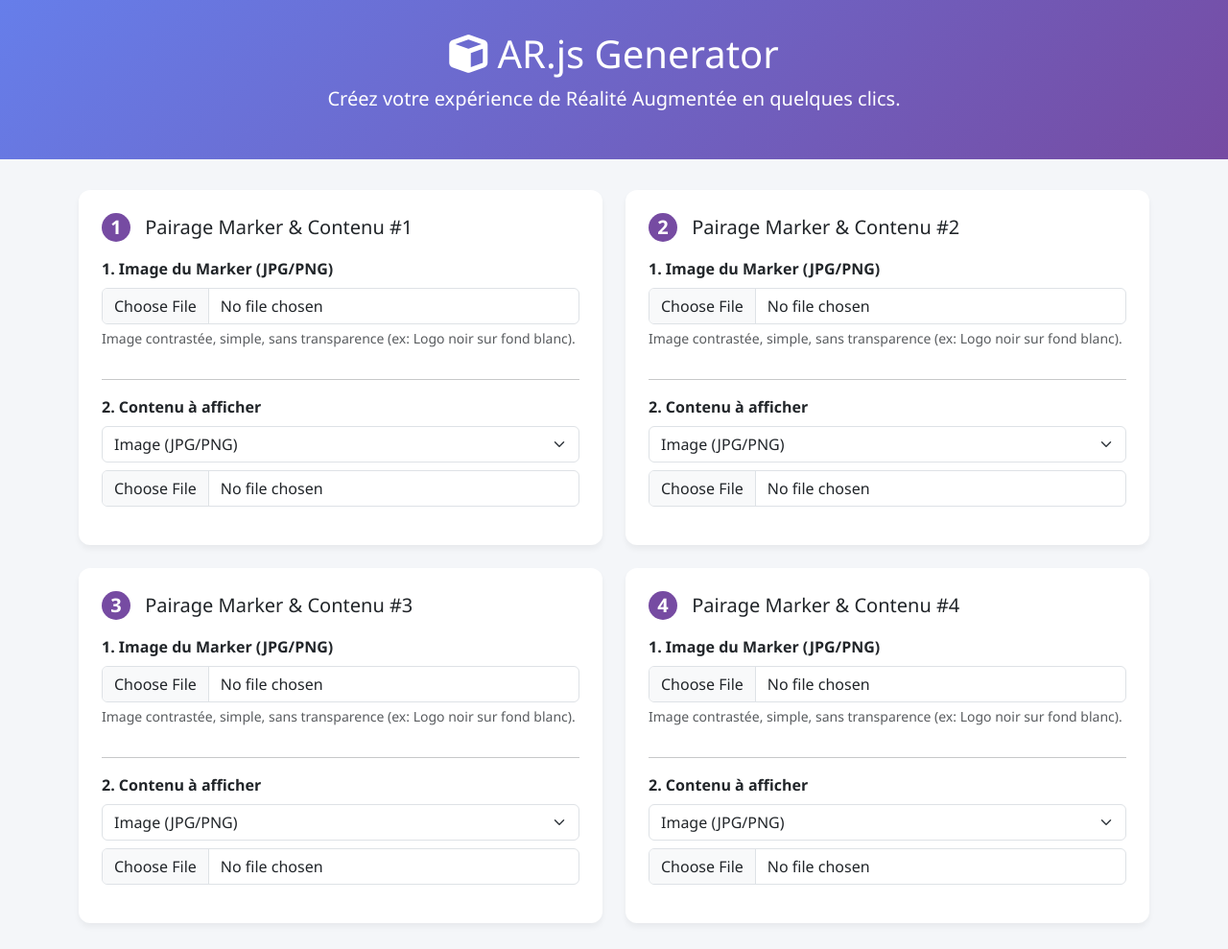
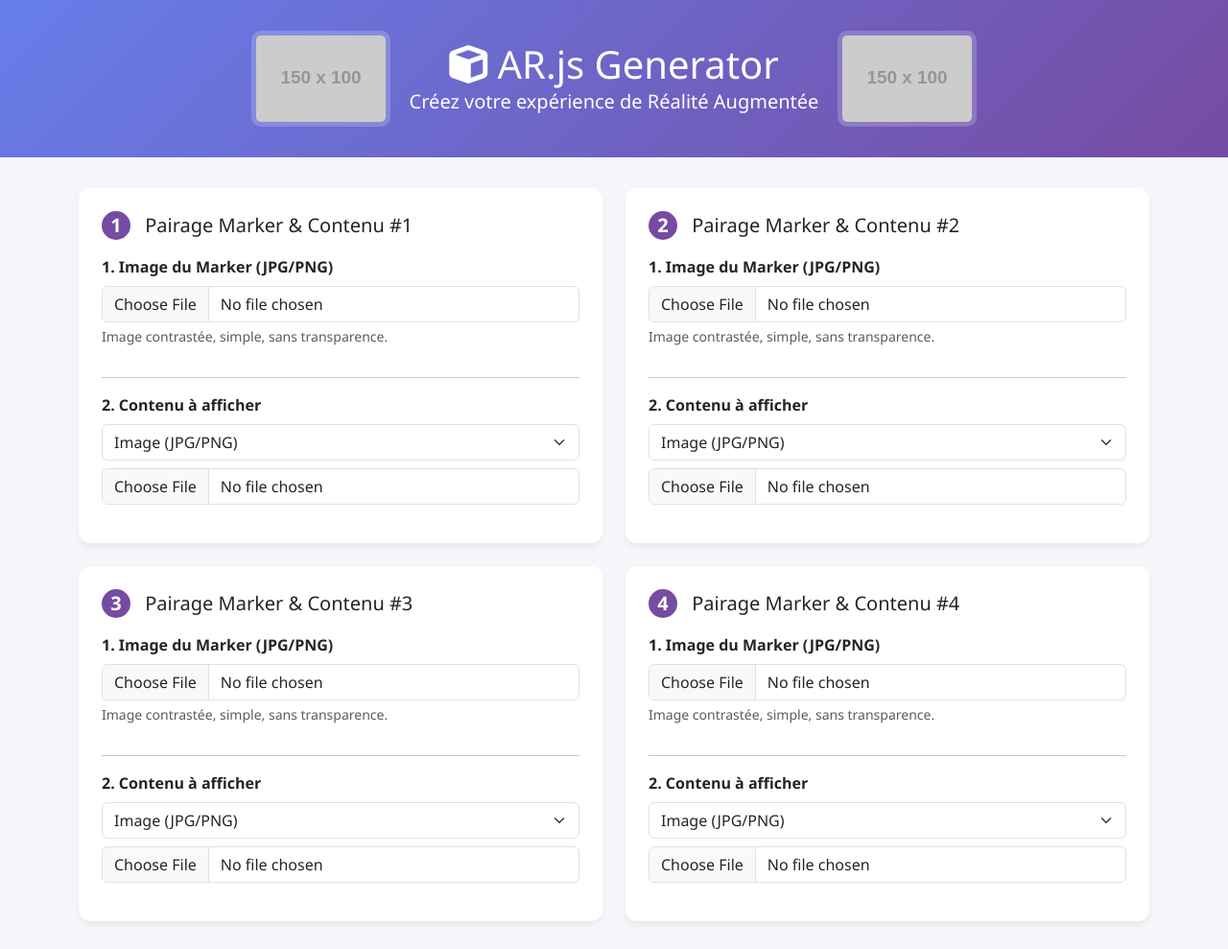
Before and after one commit to guarim/Guarim-ARjs-studio, a plain HTML site: page index.html in a window 1280 px wide. Shown: the top 989 px of the page at 96% size. Drawn offline with nearby package versions, Linux system fonts and the light colour scheme; placeholder pictures from the web are drawn by us.

Commit message:
Update index.html

```diff
--- a/index.html
+++ b/index.html
@@ -11,7 +11,33 @@
 
     <style>
         body { background-color: #f4f6f9; font-family: 'Segoe UI', Tahoma, Geneva, Verdana, sans-serif; }
-        .header-app { background: linear-gradient(135deg, #667eea 0%, #764ba2 100%); color: white; padding: 2rem 0; margin-bottom: 2rem; }
+
+        /* HEADER STYLES UPDATED */
+        .header-app {
+            background: linear-gradient(135deg, #667eea 0%, #764ba2 100%);
+            color: white;
+            padding: 2rem 0;
+            margin-bottom: 2rem;
+        }
+
+        .header-content {
+            display: flex;
+            align-items: center;
+            justify-content: center;
+            gap: 20px; /* Espace entre les images et le texte */
+            flex-wrap: wrap; /* Permet de passer à la ligne sur mobile */
+        }
+
+        .header-img {
+            max-height: 100px; /* Hauteur max des logos */
+            width: auto;
+            background: rgba(255,255,255,0.2); /* Fond léger si transparent */
+            padding: 5px;
+            border-radius: 10px;
+            backdrop-filter: blur(5px);
+        }
+
+        /* Autres styles */
         .card-slot { border: none; border-radius: 12px; box-shadow: 0 4px 6px rgba(0,0,0,0.05); transition: transform 0.2s; margin-bottom: 1.5rem; }
         .card-slot:hover { transform: translateY(-5px); box-shadow: 0 10px 15px rgba(0,0,0,0.1); }
         .step-badge { background: #764ba2; color: white; border-radius: 50%; width: 30px; height: 30px; display: inline-flex; align-items: center; justify-content: center; margin-right: 10px; font-weight: bold; }
@@ -22,9 +48,17 @@
 <body>
 
     <div class="header-app text-center">
-        <div class="container">
-            <h1><i class="fas fa-cube"></i> AR.js Generator</h1>
-            <p class="lead">Créez votre expérience de Réalité Augmentée en quelques clics.</p>
+        <div class="container header-content">
+
+            <img src="https://via.placeholder.com/150x100/ffffff/764ba2?text=LOGO+1" alt="Logo Gauche" class="header-img">
+
+            <div>
+                <h1 class="mb-0"><i class="fas fa-cube"></i> AR.js Generator</h1>
+                <p class="lead mb-0">Créez votre expérience de Réalité Augmentée</p>
+            </div>
+
+            <img src="https://via.placeholder.com/150x100/ffffff/764ba2?text=IMAGE+2" alt="Image Droite" class="header-img">
+
         </div>
     </div>
 
@@ -55,7 +89,6 @@
         const slotsContainer = document.getElementById('slotsContainer');
 
         // --- INIT UI ---
-        // Génère les 4 slots dynamiquement
         for(let i = 1; i <= MAX_SLOTS; i++) {
             const html = `
                 <div class="col-md-6">
@@ -65,7 +98,7 @@
                         <div class="mb-3">
                             <label class="form-label fw-bold">1. Image du Marker (JPG/PNG)</label>
                             <input type="file" class="form-control" id="markerImg-${i}" accept="image/png, image/jpeg" onchange="previewImage(this, 'prev-marker-${i}')">
-                            <div class="form-text">Image contrastée, simple, sans transparence (ex: Logo noir sur fond blanc).</div>
+                            <div class="form-text">Image contrastée, simple, sans transparence.</div>
                             <img id="prev-marker-${i}" class="preview-thumb" />
                         </div>
 
@@ -108,7 +141,6 @@
         }
 
         // --- CORE LOGIC ---
-
         async function generateProject() {
             const zip = new JSZip();
             const assetsFolder = zip.folder("assets");
@@ -124,36 +156,26 @@
                     const contentInput = document.getElementById(`contentFile-${i}`);
                     const contentType = document.getElementById(`contentType-${i}`).value;
 
-                    // On ne traite que si les deux fichiers sont présents
                     if (markerInput.files.length > 0 && contentInput.files.length > 0) {
                         hasData = true;
 
-                        // 1. Traitement du Marker
                         const markerFile = markerInput.files[0];
                         const markerName = `marker_${i}`;
-
-                        // Sauvegarde de l'image originale du marker
                         assetsFolder.file(`${markerName}.png`, markerFile);
 
-                        // Génération du fichier .patt (Logique simplifiée pour client-side)
                         const pattData = await generatePatternData(markerFile);
                         assetsFolder.file(`${markerName}.patt`, pattData);
 
-                        // 2. Traitement du Contenu
                         const contentFile = contentInput.files[0];
                         const contentExt = contentFile.name.split('.').pop();
                         const contentName = `content_${i}.${contentExt}`;
                         assetsFolder.file(contentName, contentFile);
 
-                        // 3. Construction HTML
-                        // Ajout aux assets (preload pour vidéo/modèle)
                         let entityHtml = "";
-
                         if (contentType === 'image') {
                             entityHtml = `<a-image src="assets/${contentName}" position="0 0.5 0" rotation="-90 0 0" scale="1 1 1"></a-image>`;
                         } else if (contentType === 'video') {
                             assetsHtmlComponents += `<video id="vid${i}" loop="true" crossorigin="anonymous" src="assets/${contentName}"></video>`;
-                            // Note: Video handling requires user interaction logic in script
                             entityHtml = `<a-video src="#vid${i}" position="0 0.5 0" rotation="-90 0 0" width="1" height="1"></a-video>`;
                         } else if (contentType === 'model') {
                             entityHtml = `<a-entity gltf-model="url(assets/${contentName})" scale="0.5 0.5 0.5" position="0 0 0" rotation="0 0 0" animation="property: rotation; to: 0 360 0; loop: true; dur: 10000"></a-entity>`;
@@ -162,8 +184,7 @@
                         markerHtmlComponents += `
         <a-marker type="pattern" url="assets/${markerName}.patt">
             ${entityHtml}
-        </a-marker>
-                        `;
+        </a-marker>`;
                     }
                 }
 
@@ -173,23 +194,20 @@
                     return;
                 }
 
-                // 4. Génération de l'Index.html
                 const indexHtml = generateIndexHTML(markerHtmlComponents, assetsHtmlComponents);
                 zip.file("index.html", indexHtml);
 
-                // 5. Téléchargement
                 const content = await zip.generateAsync({type:"blob"});
                 saveAs(content, "ar-project.zip");
 
             } catch (err) {
                 console.error(err);
-                alert("Erreur lors de la génération : " + err.message);
+                alert("Erreur : " + err.message);
             } finally {
                 document.getElementById('loadingOverlay').style.display = 'none';
             }
         }
 
-        // --- PATTERN GENERATOR ENGINE (Simplified ARToolKit logic) ---
         function generatePatternData(imageFile) {
             return new Promise((resolve, reject) => {
                 const img = new Image();
@@ -197,34 +215,17 @@
                 img.onload = () => {
                     const canvas = document.getElementById('hiddenCanvas');
                     const context = canvas.getContext('2d');
-                    // ARToolKit pattern is usually 16x16 resolution for the internal matrix
                     canvas.width = 16;
                     canvas.height = 16;
-
-                    // Draw resized image
                     context.drawImage(img, 0, 0, 16, 16);
-
-                    // Get image data
                     const imageData = context.getImageData(0, 0, 16, 16);
                     const data = imageData.data;
-
-                    // Convert to ARToolKit pattern text format
                     let pattContent = "";
                     for (let y = 0; y < 16; y++) {
                         for (let x = 0; x < 16; x++) {
-                            // Convert RGB to grayscale (simple average)
                             const offset = (y * 16 + x) * 4;
-                            const r = data[offset];
-                            const g = data[offset + 1];
-                            const b = data[offset + 2];
-                            const avg = Math.floor((r + g + b) / 3);
-
-                            // Format for .patt file (3 color channels usually required for simple parsers, or just one)
-                            // AR.js/ARToolKit usually expects clear text integers
-                            // This is a simplified output compatible with basic parsers
-                            pattContent += String(avg).padStart(3, " ") + " ";
-                            pattContent += String(avg).padStart(3, " ") + " ";
-                            pattContent += String(avg).padStart(3, " ") + "\n";
+                            const avg = Math.floor((data[offset] + data[offset + 1] + data[offset + 2]) / 3);
+                            pattContent += String(avg).padStart(3, " ") + " " + String(avg).padStart(3, " ") + " " + String(avg).padStart(3, " ") + "\n";
                         }
                     }
                     resolve(pattContent);
@@ -233,7 +234,6 @@
             });
         }
 
-        // --- HTML TEMPLATE GENERATOR ---
         function generateIndexHTML(markers, assets) {
             return `<!DOCTYPE html>
 <html>
@@ -249,29 +249,18 @@
     </style>
 </head>
 <body>
-
     <div class="ar-ui">
         <button class="btn" onclick="playVideos()">Activer le Son / Vidéo</button>
     </div>
-
     <a-scene embedded arjs="sourceType: webcam; debugUIEnabled: false; detectionMode: mono_and_matrix; matrixCodeType: 3x3;">
-
-        <a-assets>
-            ${assets}
-        </a-assets>
-
+        <a-assets>${assets}</a-assets>
         ${markers}
-
         <a-entity camera></a-entity>
     </a-scene>
-
     <script>
         function playVideos() {
             const vids = document.querySelectorAll('video');
-            vids.forEach(v => {
-                v.play().catch(e => console.log("Click needed for autoplay"));
-                v.muted = false;
-            });
+            vids.forEach(v => { v.play().catch(e => console.log("Click needed")); v.muted = false; });
             document.querySelector('.ar-ui').style.display = 'none';
         }
     <\/script>
```
